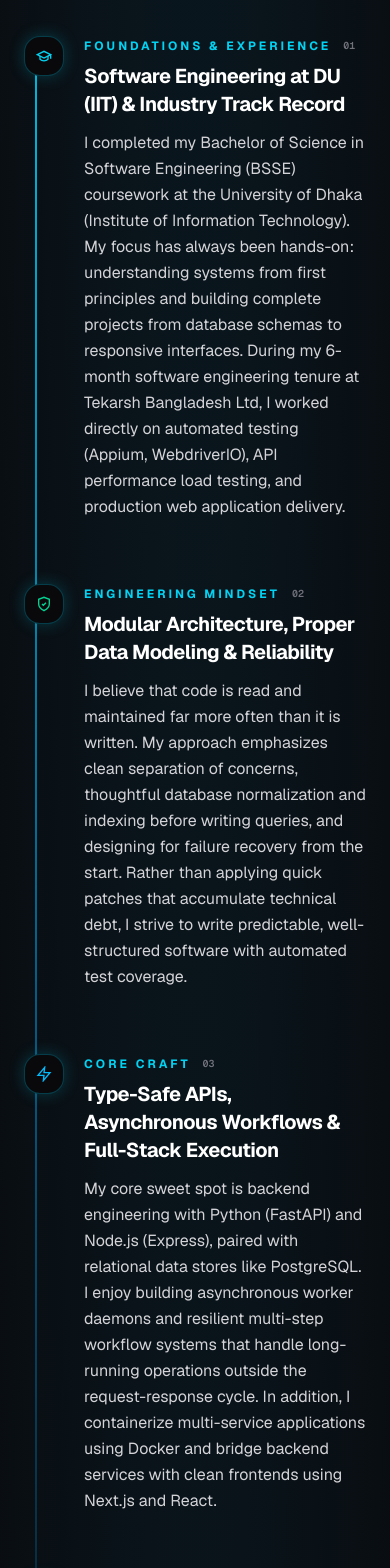
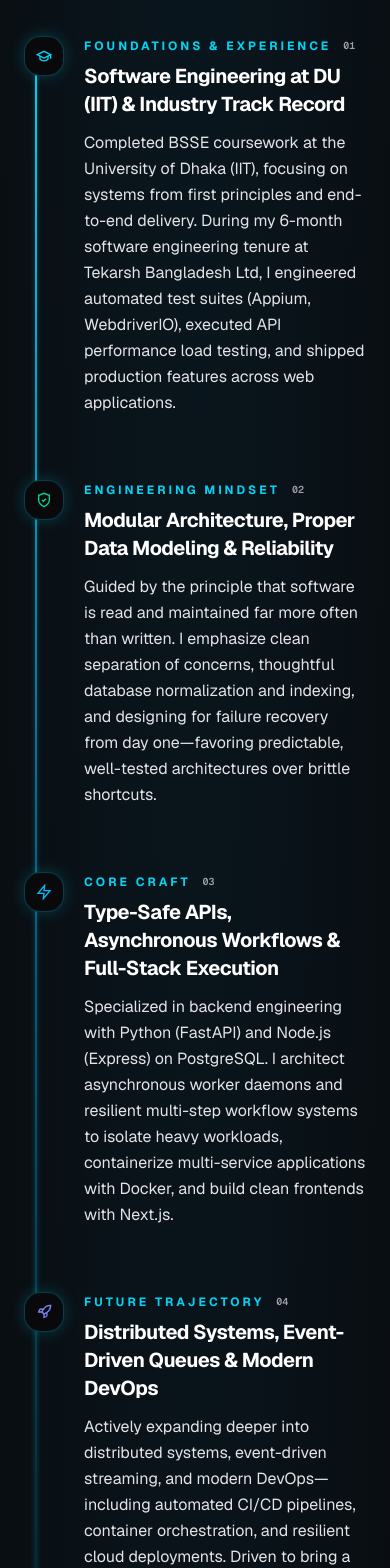
Before and after one commit to jarifulovi/jr-portfolio, a Next.js app: page / in a window 390 px wide. Shown: the part 1400-2968 px from the top of the page. Built offline with nearby package versions, Linux system fonts and the light colour scheme.

Commit message:
feat: enhance AboutSection visual styling and refine profile background descriptions

```diff
--- a/src/components/sections/AboutSection.tsx
+++ b/src/components/sections/AboutSection.tsx
@@ -78,8 +78,9 @@ export const AboutSection: React.FC<AboutSectionProps> = ({ about }) => {
       description={about.sectionDescription || "My journey, engineering principles, practical craft, and future technical trajectory."}
     >
       <div className="relative mt-8 max-w-5xl pl-2 sm:pl-4">
-        {/* Continuous Connecting Line */}
-        <div className="absolute left-[19px] sm:left-[27px] top-6 bottom-8 w-[2px] bg-gradient-to-b from-cyan-500 via-sky-500/50 to-transparent" />
+        {/* Continuous Connecting Line with Ambient Glow Track */}
+        <div className="pointer-events-none absolute left-[18px] sm:left-[26px] top-6 bottom-8 w-[4px] bg-cyan-500/20 blur-[2px]" />
+        <div className="pointer-events-none absolute left-[19px] sm:left-[27px] top-6 bottom-8 w-[2px] bg-gradient-to-b from-cyan-400 via-sky-500/50 to-transparent" />
 
         <motion.div
           variants={containerVariants}
@@ -92,29 +93,29 @@ export const AboutSection: React.FC<AboutSectionProps> = ({ about }) => {
             <motion.div
               key={step.id}
               variants={itemVariants}
-              className="group relative flex items-start gap-5 sm:gap-7 rounded-2xl p-2 -ml-2 transition-all duration-300 hover:bg-white/[0.02]"
+              className="group relative flex items-start gap-5 sm:gap-7 p-2 -ml-2"
             >
               {/* Luminous Connecting Node */}
-              <div className="relative z-10 flex h-10 w-10 sm:h-12 sm:w-12 shrink-0 items-center justify-center rounded-2xl border border-cyan-500/30 bg-zinc-950 shadow-[0_0_15px_rgba(6,182,212,0.25)] transition-all duration-300 group-hover:scale-105 group-hover:border-cyan-400 group-hover:shadow-[0_0_22px_rgba(6,182,212,0.5)]">
+              <div className="relative z-10 flex h-10 w-10 sm:h-12 sm:w-12 shrink-0 items-center justify-center rounded-2xl border border-cyan-500/30 bg-zinc-950 shadow-[0_0_15px_rgba(6,182,212,0.25)] transition-all duration-300 group-hover:scale-105 group-hover:border-cyan-400 group-hover:shadow-[0_0_24px_rgba(6,182,212,0.55)]">
                 {getStepIcon(step.id)}
               </div>
 
-              {/* Editorial Text Content */}
-              <div className="min-w-0 flex-1 pt-0.5">
+              {/* Editorial Text Content with Smooth Right-Slide on Hover */}
+              <div className="min-w-0 flex-1 pt-0.5 transition-transform duration-300 ease-out group-hover:translate-x-2.5 sm:group-hover:translate-x-3.5">
                 <div className="flex items-center gap-3">
-                  <span className="text-xs font-bold uppercase tracking-[0.25em] text-cyan-400 transition-colors duration-300 group-hover:text-cyan-300">
+                  <span className="text-xs font-bold uppercase tracking-[0.25em] text-cyan-400">
                     {step.label}
                   </span>
-                  <span className="text-[10px] font-mono font-semibold text-zinc-500 transition-colors duration-300 group-hover:text-cyan-400/80">
+                  <span className="text-[10px] font-mono font-semibold text-zinc-400">
                     0{index + 1}
                   </span>
                 </div>
 
-                <h3 className="mt-2 text-xl sm:text-2xl font-bold tracking-tight text-white transition-colors duration-300 ease-out group-hover:text-cyan-400">
+                <h3 className="mt-2 text-xl sm:text-2xl font-bold tracking-tight text-white">
                   {step.title}
                 </h3>
 
-                <p className="mt-3 text-base sm:text-lg leading-relaxed text-zinc-300 font-normal transition-colors duration-300 group-hover:text-zinc-200">
+                <p className="mt-3 max-w-4xl text-base sm:text-lg leading-relaxed text-zinc-200 font-normal">
                   {step.description}
                 </p>
               </div>
--- a/src/data/profile.json
+++ b/src/data/profile.json
@@ -39,25 +39,25 @@
         "id": "background",
         "label": "Foundations & Experience",
         "title": "Software Engineering at DU (IIT) & Industry Track Record",
-        "description": "I completed my Bachelor of Science in Software Engineering (BSSE) coursework at the University of Dhaka (Institute of Information Technology). My focus has always been hands-on: understanding systems from first principles and building complete projects from database schemas to responsive interfaces. During my 6-month software engineering tenure at Tekarsh Bangladesh Ltd, I worked directly on automated testing (Appium, WebdriverIO), API performance load testing, and production web application delivery."
+        "description": "Completed BSSE coursework at the University of Dhaka (IIT), focusing on systems from first principles and end-to-end delivery. During my 6-month software engineering tenure at Tekarsh Bangladesh Ltd, I engineered automated test suites (Appium, WebdriverIO), executed API performance load testing, and shipped production features across web applications."
       },
       {
         "id": "approach",
         "label": "Engineering Mindset",
         "title": "Modular Architecture, Proper Data Modeling & Reliability",
-        "description": "I believe that code is read and maintained far more often than it is written. My approach emphasizes clean separation of concerns, thoughtful database normalization and indexing before writing queries, and designing for failure recovery from the start. Rather than applying quick patches that accumulate technical debt, I strive to write predictable, well-structured software with automated test coverage."
+        "description": "Guided by the principle that software is read and maintained far more often than written. I emphasize clean separation of concerns, thoughtful database normalization and indexing, and designing for failure recovery from day one—favoring predictable, well-tested architectures over brittle shortcuts."
       },
       {
         "id": "craft",
         "label": "Core Craft",
         "title": "Type-Safe APIs, Asynchronous Workflows & Full-Stack Execution",
-        "description": "My core sweet spot is backend engineering with Python (FastAPI) and Node.js (Express), paired with relational data stores like PostgreSQL. I enjoy building asynchronous worker daemons and resilient multi-step workflow systems that handle long-running operations outside the request-response cycle. In addition, I containerize multi-service applications using Docker and bridge backend services with clean frontends using Next.js and React."
+        "description": "Specialized in backend engineering with Python (FastAPI) and Node.js (Express) on PostgreSQL. I architect asynchronous worker daemons and resilient multi-step workflow systems to isolate heavy workloads, containerize multi-service applications with Docker, and build clean frontends with Next.js."
       },
       {
         "id": "future",
         "label": "Future Trajectory",
         "title": "Distributed Systems, Event-Driven Queues & Modern DevOps",
-        "description": "Looking ahead, I am actively expanding into distributed systems architectures, event-driven streaming, and deeper DevOps practices—including automated CI/CD pipelines, container orchestration, and resilient cloud deployments. I am eager to bring this disciplined, end-to-end mindset to ambitious engineering teams and impactful software products."
+        "description": "Actively expanding deeper into distributed systems, event-driven streaming, and modern DevOps—including automated CI/CD pipelines, container orchestration, and resilient cloud deployments. Driven to bring a disciplined, end-to-end engineering mindset to high-impact software products."
       }
     ]
   },
```
